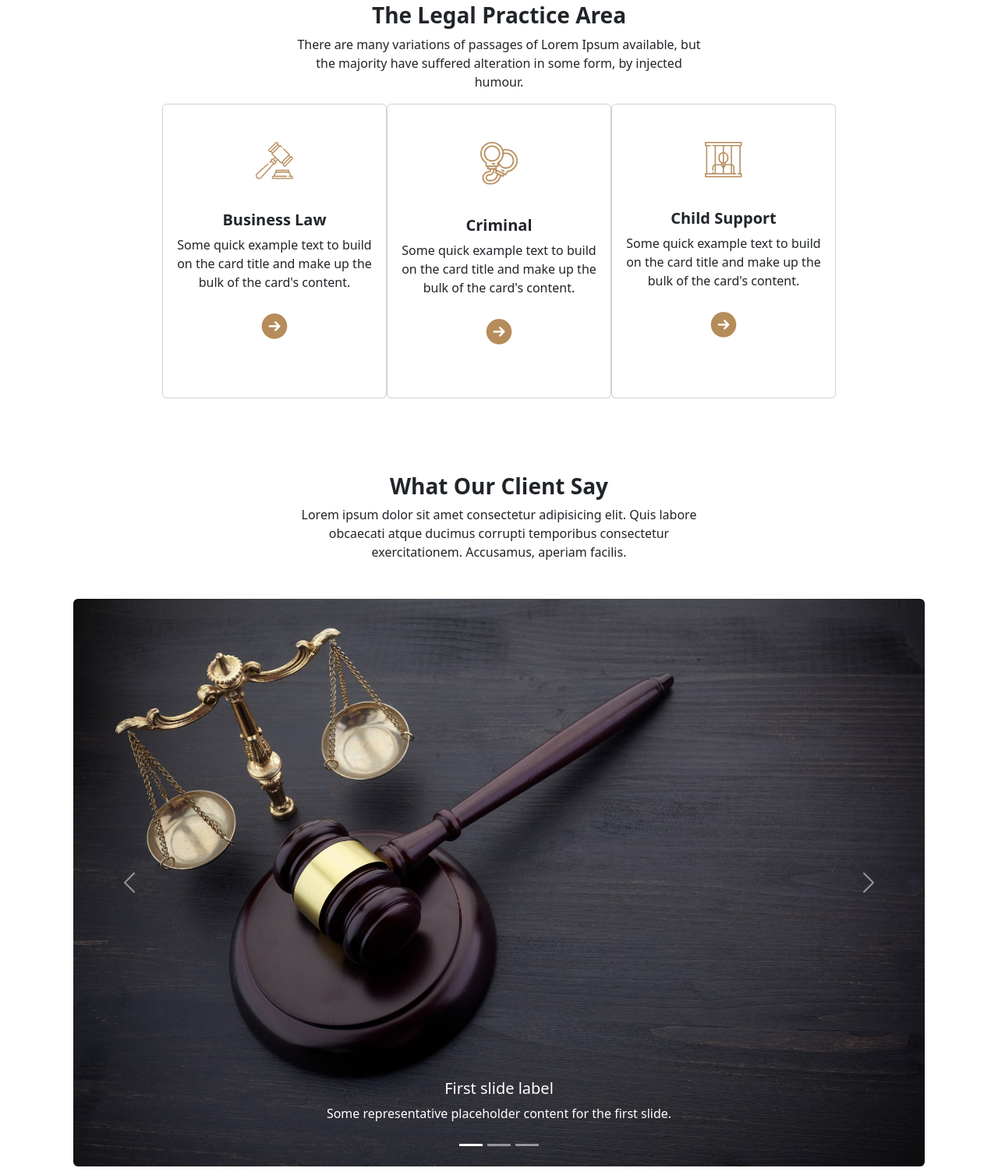
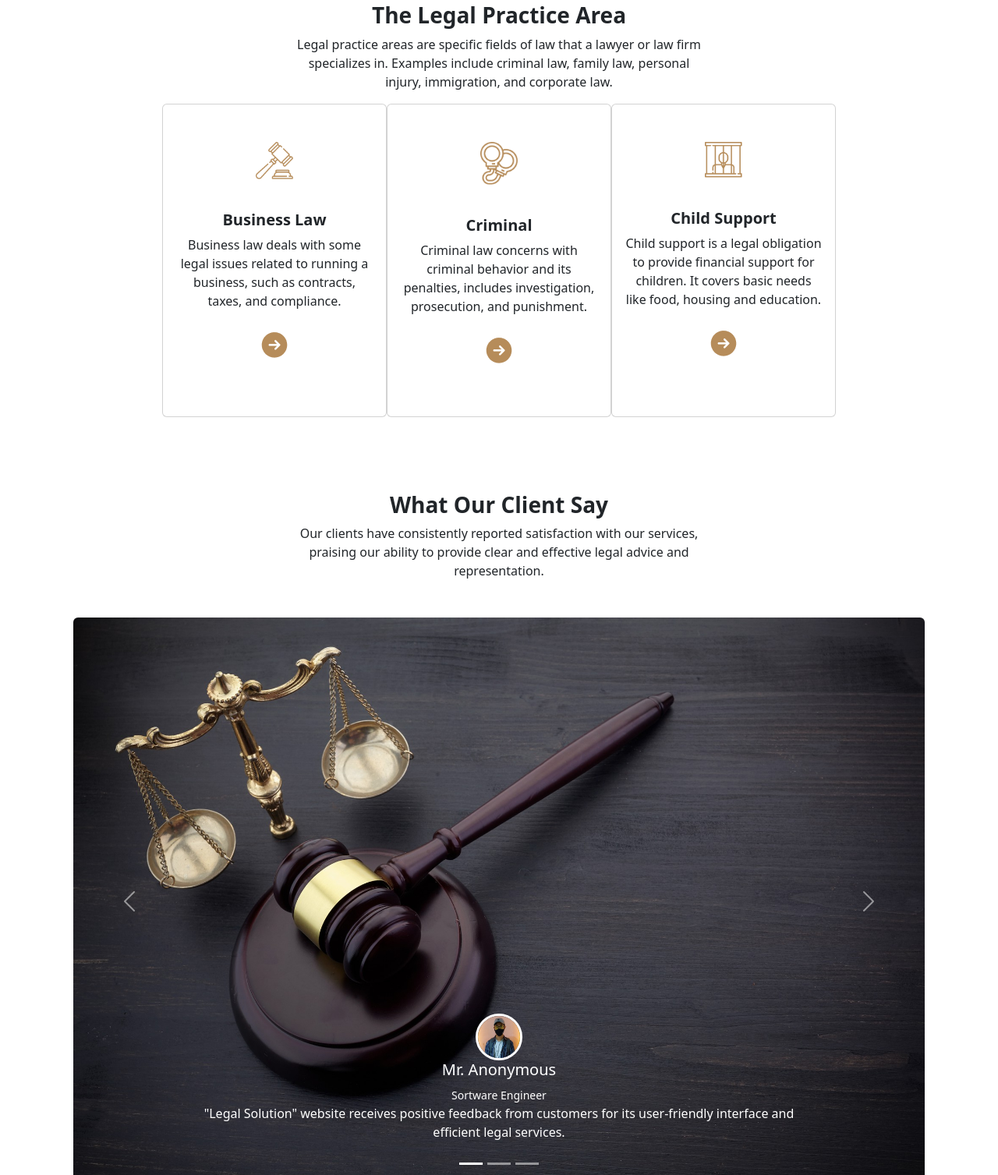
Before and after one commit to reaxul/legal-house, a plain HTML site: page index.html in a window 1280 px wide. Shown: the part 709-2216 px from the top of the page at 78% size. Drawn offline with Linux system fonts and the light colour scheme.

Commit message:
lorem text replaced

```diff
--- a/index.html
+++ b/index.html
@@ -82,8 +82,9 @@
                         We Provide Effective <br> Legal Solutions
                     </h1>
                     <p>
-                        There are many variations of passages of Lorem Ipsum available, but the majority have suffered
-                        alteration in some form, by injected humour.
+                        Legal solutions are strategies or actions that address legal issues and resolve conflicts
+                        according to the law. It can involve legal representation, negotiation, mediation, or
+                        litigation.
                     </p>
 
                     <form class="d-flex container justify-content-center w-75 gap-3 " role="search">
@@ -104,8 +105,8 @@
                     The Legal Practice Area
                 </h3>
                 <p>
-                    There are many variations of passages of Lorem Ipsum available, but the majority have suffered
-                    alteration in some form, by injected humour.
+                    Legal practice areas are specific fields of law that a lawyer or law firm specializes in. Examples
+                    include criminal law, family law, personal injury, immigration, and corporate law.
                 </p>
             </div>
             <div class="d-flex flex-wrap justify-content-center">
@@ -114,9 +115,9 @@
                     <div class="card-body">
                         <div class="my-4">
                             <h5 class="card-title fw-bold">Business Law</h5>
-                            <p class="card-text">Some quick example text to build on the card title and make up the bulk
-                                of the
-                                card's content.</p>
+                            <p class="card-text">Business law deals with some legal issues related to running a
+                                business,
+                                such as contracts, taxes, and compliance.</p>
                         </div>
                         <img src="images/Frame.png" alt="">
                     </div>
@@ -126,9 +127,9 @@
                     <div class="card-body">
                         <div class="my-4">
                             <h5 class="card-title fw-bold">Criminal</h5>
-                            <p class="card-text">Some quick example text to build on the card title and make up the bulk
-                                of the
-                                card's content.</p>
+                            <p class="card-text">Criminal law concerns with criminal behavior and its penalties,
+                                includes investigation, prosecution, and punishment.
+                            </p>
                         </div>
                         <img src="images/Frame.png" alt="">
                     </div>
@@ -138,9 +139,8 @@
                     <div class="card-body">
                         <div class="my-4">
                             <h5 class="card-title fw-bold">Child Support</h5>
-                            <p class="card-text">Some quick example text to build on the card title and make up the bulk
-                                of the
-                                card's content.</p>
+                            <p class="card-text">Child support is a legal obligation to provide financial support for
+                                children. It covers basic needs like food, housing and education.</p>
                         </div>
                         <img src="images/Frame.png" alt="">
                     </div>
@@ -154,8 +154,8 @@
                     What Our Client Say
                 </h3>
                 <p>
-                    Lorem ipsum dolor sit amet consectetur adipisicing elit. Quis labore obcaecati atque ducimus
-                    corrupti temporibus consectetur exercitationem. Accusamus, aperiam facilis.
+                    Our clients have consistently reported satisfaction with our services, praising our ability to
+                    provide clear and effective legal advice and representation.
                 </p>
             </div>
             <div id="carouselExampleCaptions" class="carousel slide container rounded my-5">
@@ -171,8 +171,12 @@
                     <div class="carousel-item active">
                         <img src="images/slider-1.jpg" class="d-block w-100 rounded" alt="...">
                         <div class="carousel-caption d-none d-md-block">
-                            <h5>First slide label</h5>
-                            <p>Some representative placeholder content for the first slide.</p>
+                            <img src="images/20220223_195022-01.jpeg" class="round-img" alt="">
+                            <h5>Mr. Anonymous</h5>
+                            <small>
+                                Sortware Engineer
+                            </small>
+                            <p>"Legal Solution" website receives positive feedback from customers for its user-friendly interface and efficient legal services.</p>
                         </div>
                     </div>
                     <div class="carousel-item">
@@ -209,7 +213,8 @@
                     Frequently Asked Any Questions
                 </h3>
                 <p>
-                    Frequently Asked Questions (FAQ) provide quick, easy access to information about a specific topic. It can help reduce customer support inquiries.
+                    Frequently Asked Questions (FAQ) provide quick, easy access to information about a specific topic.
+                    It can help reduce customer support inquiries.
                 </p>
             </div>
             <div class="row g-5">
@@ -327,8 +332,7 @@
                 <div class="col-md-3">
                     <img src="images/logo.png" alt="">
                     <p class="text-white">
-                        Lorem ipsum dolor sit amet consectetur adipisicing elit. Suscipit ipsam corporis ab nam fuga
-                        numquam odio exercitationem natus cum architecto.
+                        Justice is the principle of fairness and impartiality dolor sit amet consectetur, adipisicing elit. in the distribution of rights and punishment.
                     </p>
                 </div>
                 <div class="col-md-2">
--- a/style.css
+++ b/style.css
@@ -4,6 +4,12 @@
     min-height:65vh;
     background-repeat: no-repeat;
 }
+.round-img{
+    height: 60px;
+    width: 60px;
+    border-radius: 50%;
+    border: 3px solid #FFFFFF;
+}
 /* custom negative margin  */
 .ms-n5{
     margin-left: -10px;
```
Also changed, not shown: images/20220223_195022-01.jpeg (added).
